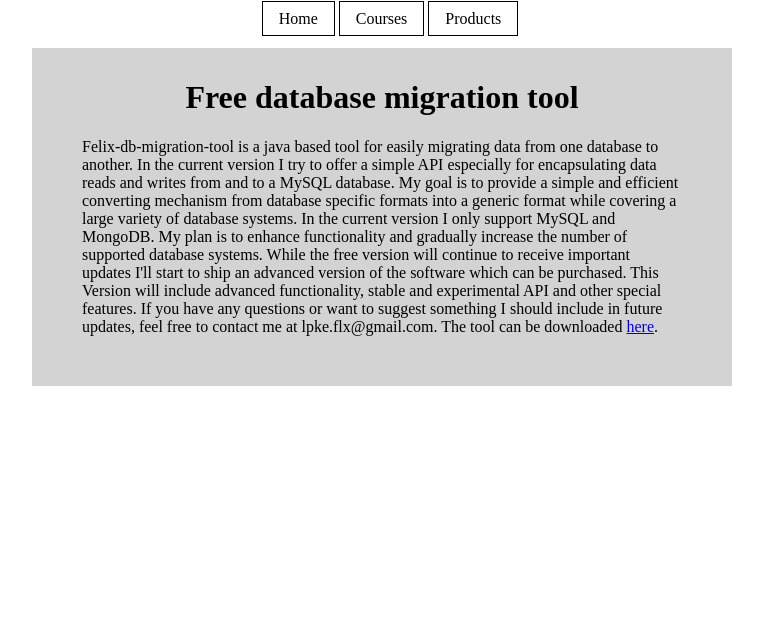
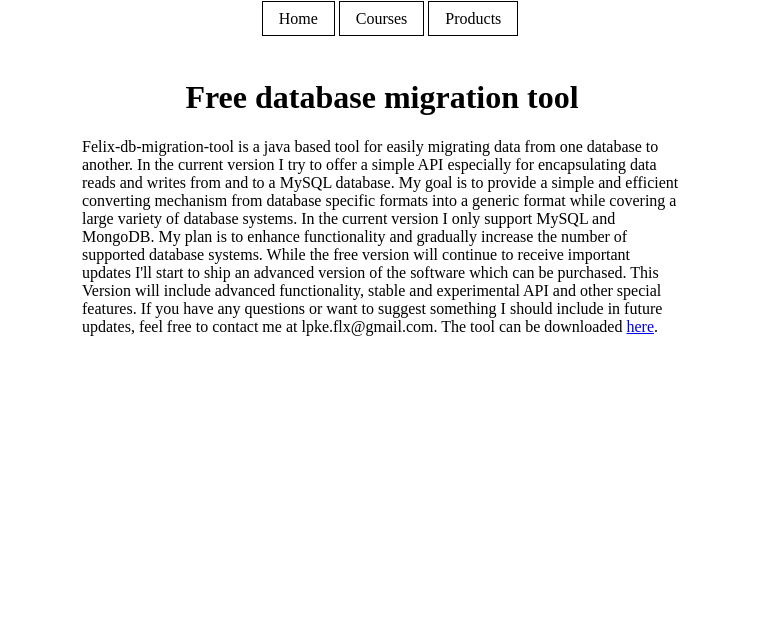
Before and after one commit to flikkes/felix-development-pages, a Flask app: page / in a window 1280 px wide. Shown: the top 626 px of the page, without its empty margins (258-1021 px from the left). Run offline with Flask 2, Linux system fonts and the light colour scheme.

Commit message:
removed grey background

```diff
--- a/static/css/main.css
+++ b/static/css/main.css
@@ -61,7 +61,6 @@ li a:hover {
     margin-right: auto;
     max-width: 600px;
     padding: 50px;
-    background-color: lightgrey;
 }
 
 .fd-footer {
```
